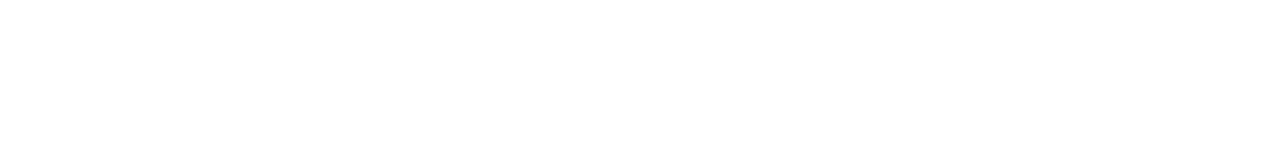
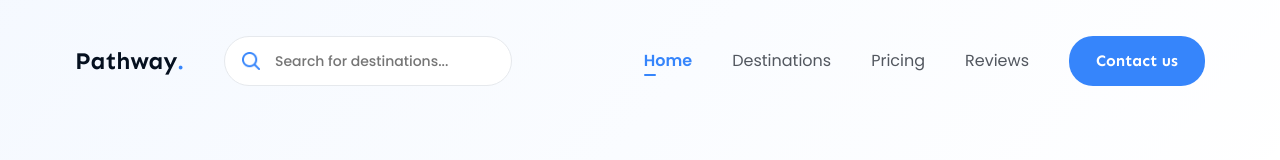
Before and after one commit to sonicname/travel-agency-landing-page, a plain HTML site: page index.html in a window 1280 px wide. Drawn offline with Linux system fonts and the light colour scheme.

Commit message:
update header navbar

```diff
--- a/index.html
+++ b/index.html
@@ -14,7 +14,34 @@
     <header class="header">
       <div class="header__container container">
         <!--    Navbar    -->
-        <nav class="navbar"></nav>
+        <nav class="navbar">
+          <div class="navbar__left">
+            <div class="navbar__logo">
+              <img src="./assets/logo/logo.png" alt="" />
+            </div>
+            <div class="navbar__search">
+              <div class="navbar__search-icon">
+                <img src="./assets/icons/search.png" alt="" />
+              </div>
+              <input
+                class="navbar__search-input"
+                type="text"
+                placeholder="Search for destinations..."
+              />
+            </div>
+          </div>
+
+          <div class="navbar__right">
+            <ul class="navbar__links">
+              <li class="navbar__link active"><a href="">Home</a></li>
+              <li class="navbar__link"><a href="">Destinations</a></li>
+              <li class="navbar__link"><a href="">Pricing</a></li>
+              <li class="navbar__link"><a href="">Reviews</a></li>
+            </ul>
+
+            <a class="navbar__btn" href="">Contact us</a>
+          </div>
+        </nav>
 
         <!--    Hero    -->
         <div class="hero"></div>
--- a/style/base/_root.scss
+++ b/style/base/_root.scss
@@ -1,5 +1,11 @@
 @import url("https://fonts.googleapis.com/css2?family=Sen:wght@400;700;800&display=swap");
 @import url("https://fonts.googleapis.com/css2?family=Poppins:ital,wght@0,100;0,200;0,300;0,400;0,500;0,600;0,700;1,400;1,500;1,600;1,700&display=swap");
+
+*,
+*::before,
+*::after {
+  box-sizing: border-box;
+}
 
 html {
   font-family: "Sen", sans-serif;
--- a/style/style.scss
+++ b/style/style.scss
@@ -4,6 +4,124 @@
 @import "base/mixin";
 
 .header {
+  padding-top: 3.6rem;
+  height: 82rem;
+  background: linear-gradient(
+    131.1deg,
+    rgba(54, 133, 251, 0.05) 0%,
+    rgba(54, 133, 251, 0) 73.29%
+  );
+}
+
+.navbar {
+  display: flex;
+  align-items: center;
+  justify-content: space-between;
+
+  &__left {
+    display: flex;
+    align-items: center;
+    gap: 0 4rem;
+  }
+
+  &__right {
+    display: flex;
+    align-items: center;
+    gap: 0 4rem;
+  }
+
+  &__logo {
+    width: 10.9rem;
+    height: 3.4rem;
+
+    img {
+      width: 100%;
+      height: 100%;
+      object-fit: cover;
+    }
+  }
+
+  &__search {
+    position: relative;
+    width: 28.8rem;
+    height: 5rem;
+
+    &-icon {
+      width: 1.8rem;
+      height: 1.8rem;
+      position: absolute;
+      top: 50%;
+      transform: translateY(-50%);
+      left: 1.8rem;
+
+      img {
+        width: 100%;
+        height: 100%;
+        object-fit: cover;
+      }
+    }
+
+    &-input {
+      border: 1px solid #e6e9ed;
+      border-radius: 2.5rem;
+      width: 100%;
+      height: 100%;
+      padding-left: 5rem;
+      padding-right: 2rem;
+      outline: none;
+
+      color: #a9afb9;
+      font-family: "Poppins", sans-serif;
+      font-size: 1.4rem;
+      font-weight: 500;
+      line-height: 2.6rem;
+    }
+  }
+
+  &__links {
+    display: flex;
+    align-items: center;
+    gap: 0 4rem;
+
+    .active {
+      a {
+        color: #3685fb;
+        font-weight: 600;
+        position: relative;
+
+        &::after {
+          content: "";
+          position: absolute;
+          background-color: #3685fb;
+          display: block;
+          width: 1.2rem;
+          height: 0.2rem;
+          top: 110%;
+          border-radius: 0.1rem;
+        }
+      }
+    }
+  }
+
+  &__link {
+    a {
+      font-family: "Poppins", sans-serif;
+      font-weight: 400;
+      font-size: 1.6rem;
+      line-height: 2.8rem;
+      color: #52575f;
+    }
+  }
+
+  &__btn {
+    padding: 1.1rem 2.7rem;
+    color: white;
+    font-weight: 600;
+    font-size: 1.6rem;
+    line-height: 2.8rem;
+    background: #3685fb;
+    border-radius: 2.4rem;
+  }
 }
 
 .main {
```
Also changed, not shown: assets/icons/search.png (added), style/style.css, 2 other files.
